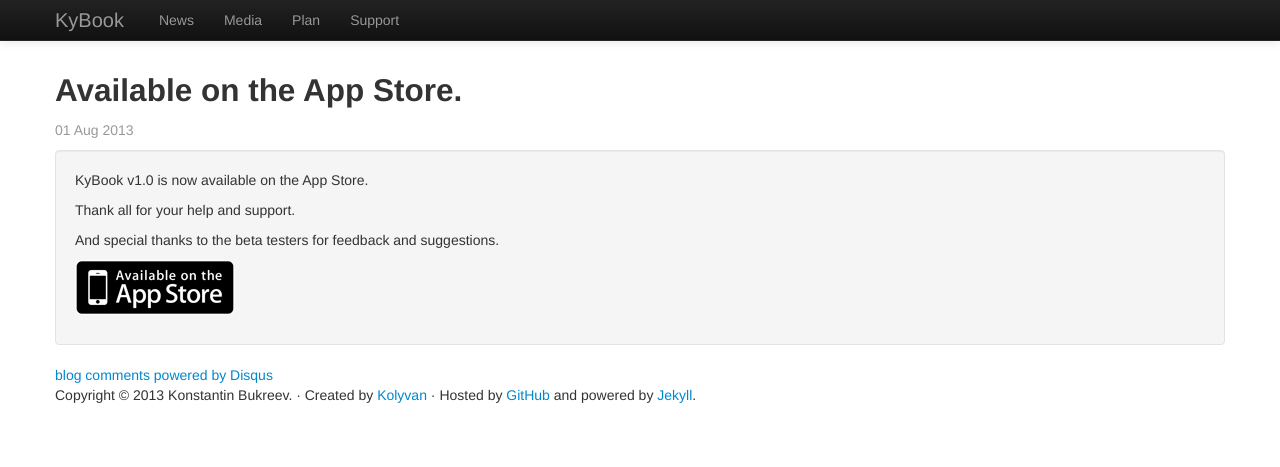
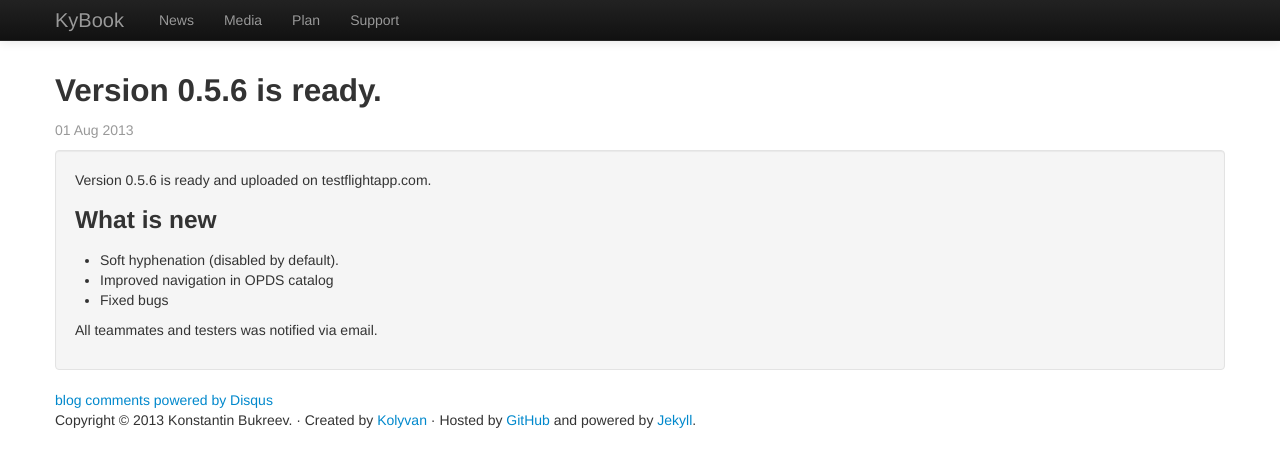
Before and after one commit to kolyvan/kolyvan.github.com, a Jekyll site: the page built from kybook/news/_posts/2013-08-01-version56.html, in a window 1280 px wide. Shown: the top 467 px of the page. Built offline with Jekyll 4.4.1, drawn with Linux system fonts in a browser that asks for light colours; nearby versions of some CDN libraries; comment, search, counter and statistics services are not loaded.

Commit message:
fix wrong news

```diff
--- a/kybook/news/_posts/2013-08-01-version56.html
+++ b/kybook/news/_posts/2013-08-01-version56.html
@@ -1,10 +1,18 @@
 ---
 layout: kybook_post
-title: Available on the App Store.
+title: Version 0.5.6 is ready.
 ---
 
-<p>KyBook v1.0 is now available on the App Store.</p>
-<p>Thank all for your help and support.</p>
-<p>And special thanks to the beta testers for feedback and suggestions.</p>
+<p>Version 0.5.6 is ready and uploaded on testflightapp.com.</p>
 
-<p> <a href="http://itunes.apple.com/app/id673027171"><img src="{{site.url}}/assets/appstore.png"></a> </p>
+
+<h3>What is new</h3>
+<ul>
+	<li>Soft hyphenation (disabled by default).</li>
+	<li>Improved navigation in OPDS catalog </li>
+	<li>Fixed bugs</li>
+</ul>
+
+<p>
+All teammates and testers was notified via email.
+</p>
```
Also changed, not shown: kybook/news/_posts/2013-08-09-appstore.html (added, +12 -0 lines).
